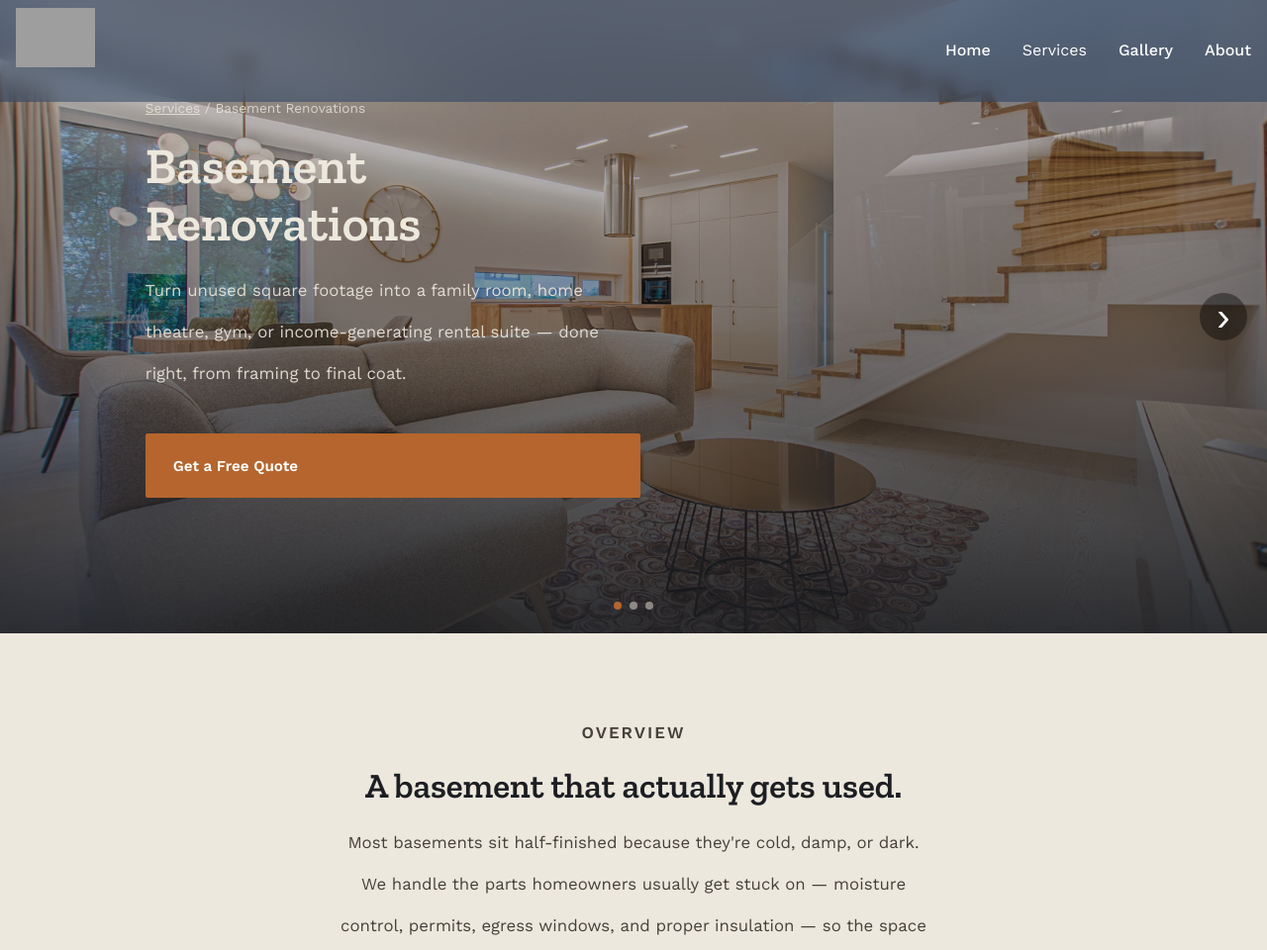
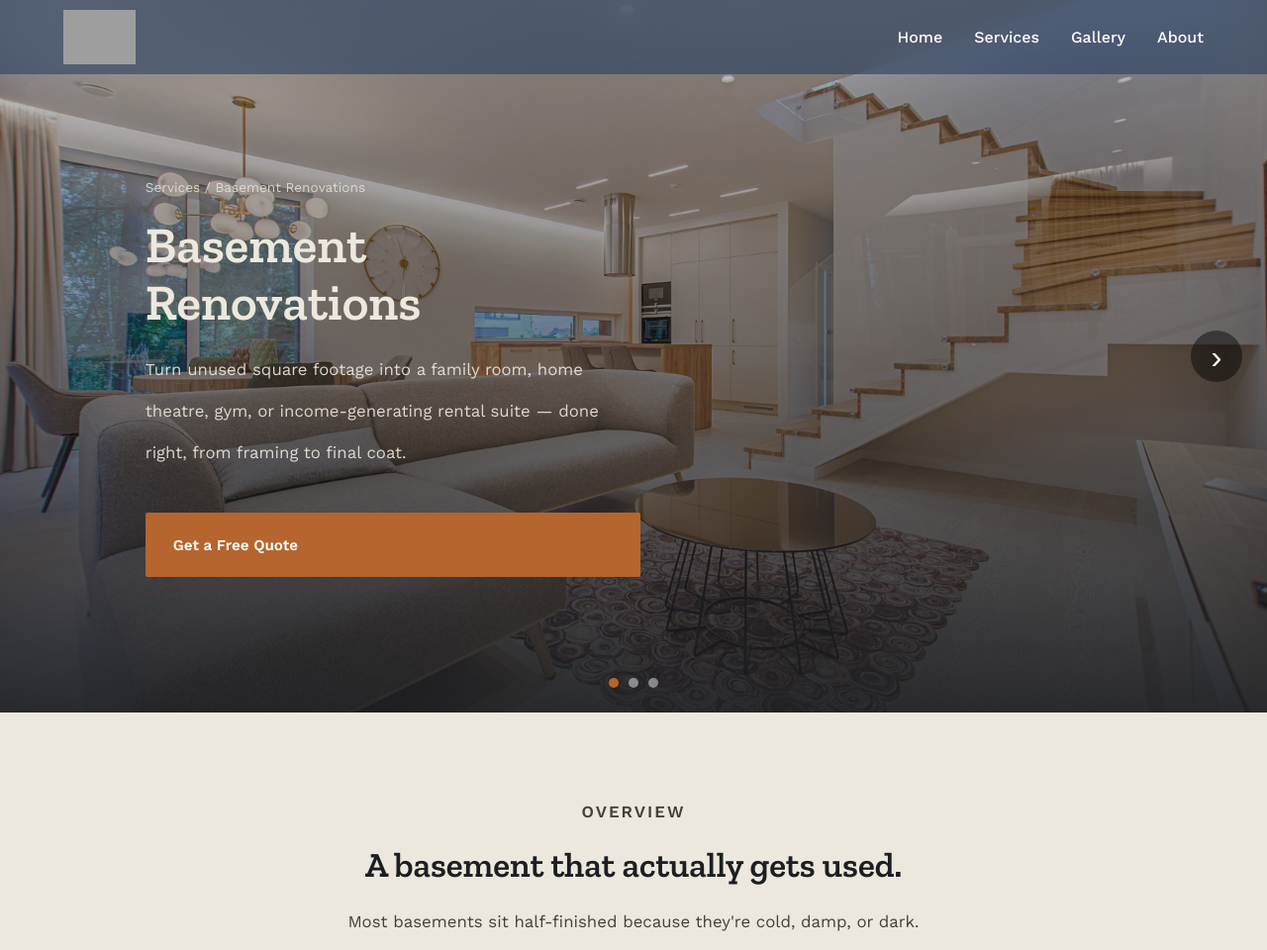
Before and after one commit to Nhasa3/RenoVision, a Django app: page /basement in a window 1280 px wide. Shown: the top 960 px of the page at 99% size. Run offline with Django 5.2, Linux system fonts and the light colour scheme; grey boxes are pictures that could not be loaded.

Commit message:
fixed the issue with routing on header and the affects that was comming from Gallary page style and home page

```diff
--- a/mysite/static/css/header.css
+++ b/mysite/static/css/header.css
@@ -1,112 +1,331 @@
+/* ==========================
+   HEADER
+========================== */
+
 .header {
+
     position: fixed;
-    top: 0;
-    left: 0;
-    right: 0;
 
-    display: flex;
-    justify-content: space-between;
-    align-items: center;
+    top:0;
+    left:0;
 
-    padding: 0.5rem 1rem;
-    box-sizing: border-box;
+    width:100%;
 
-    background: rgba(30, 58, 95, 0.5);
-    backdrop-filter: blur(10px);
+    height:75px;
 
-    z-index: 1000;
+    display:flex;
+    align-items:center;
+    justify-content:space-between;
+
+    padding:0 5vw;
+
+    background:rgba(30,58,95,.55);
+    backdrop-filter:blur(12px);
+
+    z-index:9999;
+
+    transition:transform .35s ease;
+
 }
 
-.logo {
-    font-size: 1.8rem;
-    font-weight: 700;
-    color: white;
-    text-decoration: none;
-    letter-spacing: 1px;
+
+.header.hide {
+
+    transform:translateY(-100%);
+
 }
 
-.header-logo {
-    height: 60px;
-    width: auto;
+
+.logo {
+
+    display:flex;
+    align-items:center;
+
 }
 
-.route {
-    display: flex;
-    gap: 2rem;
-    align-items: center;
+
+.header-logo {
+
+    height:55px;
+    width:auto;
+
 }
 
-.route a {
-    color: white;
-    text-decoration: none;
-    font-weight: 500;
-    transition: color 0.3s ease;
+
+/* ==========================
+   DESKTOP NAV
+========================== */
+
+.route {
+
+    display:flex;
+    align-items:center;
+
+    gap:2rem;
+
 }
 
-.route a:hover {
-    color: #f97316;
+
+.route a,
+.dropbtn {
+
+    color:white;
+
+    text-decoration:none;
+
+    font-family:inherit;
+
+    font-size:1rem;
+
+    font-weight:500;
+
 }
 
-/* Dropdown container */
-.dropdown {
-    position: relative;
+
+.dropbtn {
+
+    background:none;
+
+    border:none;
+
+    cursor:pointer;
+
+    padding:0;
+
 }
 
-/* Services button */
-.dropbtn {
-    background: none;
-    border: none;
-    color: white;
-    font-weight: 500;
-    font-size: inherit;
-    font-family: inherit;
-    cursor: pointer;
-    transition: color 0.3s ease;
-    padding: 0;
+
+/* ==========================
+   SERVICES DROPDOWN DESKTOP
+========================== */
+
+
+.dropdown {
+
+    position:relative;
+
 }
 
-.dropbtn:hover {
-    color: #f97316;
+
+.dropdown-content {
+
+    display:none;
+
+    position:absolute;
+
+    top:35px;
+
+    left:0;
+
+    min-width:230px;
+
+    background:rgba(28,30,34,.95);
+
+    backdrop-filter:blur(10px);
+
+    border-radius:5px;
+
+    overflow:hidden;
+
 }
 
-/* Hidden menu */
-.dropdown-content {
-    display: none;
-    position: absolute;
 
-    top: 100%;
-    left: 0;
+.dropdown-content a {
+
+    display:block;
+
+    padding:14px 18px;
+
+}
 
 
-    background: rgba(30, 58, 95, 0.5);
-    backdrop-filter: blur(10px);
+.dropdown-content a:hover {
 
-    border-radius: 8px;
-    overflow: hidden;
+    background:#B5652D;
 
-    box-shadow: 0 5px 15px rgba(0,0,0,0.25);
-    z-index: 2000;
-    margin-right: 100px;
 }
 
-/* Dropdown links */
-.dropdown-content a {
-    display: block;
-    padding: 12px 16px;
 
-    color: white;
-    text-decoration: none;
+.dropdown:hover .dropdown-content {
 
-    transition: background 0.3s ease,
-                color 0.3s ease;
+    display:block;
+
 }
 
-.dropdown-content a:hover {
-    background: rgba(249, 115, 22, 0.2);
-    color: #f97316;
+
+/* ==========================
+   HAMBURGER
+========================== */
+
+
+.menu-toggle {
+
+    display:none;
+
+    width:42px;
+
+    height:35px;
+
+    background:none;
+
+    border:none;
+
+    cursor:pointer;
+
 }
 
-/* Show menu on hover */
-.dropdown:hover .dropdown-content {
-    display: block;
+
+.menu-toggle span {
+
+    display:block;
+
+    height:3px;
+
+    width:30px;
+
+    background:white;
+
+    margin:6px auto;
+
 }
+
+
+
+/* ==========================
+   MOBILE
+========================== */
+
+
+@media(max-width:768px){
+
+
+    .header {
+
+        padding:0 20px;
+
+    }
+
+
+    .header-logo {
+
+        height:45px;
+
+    }
+
+
+    .menu-toggle {
+
+        display:block;
+
+        z-index:10001;
+
+    }
+
+
+
+    .route {
+
+
+        position:fixed;
+
+
+        top:75px;
+
+        right:-100%;
+
+
+        width:280px;
+
+        height:calc(100vh - 75px);
+
+
+        background:#1C1E22;
+
+
+        flex-direction:column;
+
+        align-items:flex-start;
+
+
+        padding:35px;
+
+
+        gap:25px;
+
+
+        transition:right .35s ease;
+
+
+    }
+
+
+
+    .route.active {
+
+        right:0;
+
+    }
+
+
+
+    .dropdown {
+
+        width:100%;
+
+    }
+
+
+
+    .dropdown-content {
+
+        position:static;
+
+        display:none;
+
+        background:none;
+
+        margin-top:15px;
+
+    }
+
+
+
+    .dropdown.active .dropdown-content {
+
+        display:block;
+
+    }
+
+
+    .dropdown-content a {
+
+        padding:10px;
+
+    }
+
+
+
+}
+
+
+
+/* SMALL PHONES */
+
+@media(max-width:400px){
+
+
+    .header {
+
+        padding:0 15px;
+
+    }
+
+
+    .header-logo {
+
+        height:40px;
+
+    }
+
+
+}
--- a/mysite/static/css/service.css
+++ b/mysite/static/css/service.css
@@ -52,61 +52,118 @@ h1, h2, h3 { font-family: 'Zilla Slab', serif; font-weight: 600; margin: 0; line
 .section-heading h2 { font-size: clamp(1.7rem, 3vw, 2.2rem); }
 .section-sub { color: #55504a; margin-top: 0.75rem; }
 
-/* ---------- Hero slideshow ---------- */
+/* ---------- Hero Slideshow ---------- */
+
 #slideshow {
     position: relative;
     width: 100%;
-    height: 640px;
+    min-height: 90vh;
+    max-height: 850px;
     overflow: hidden;
     color: var(--concrete);
 }
+
 #slideshow img {
+    position: absolute;
+    inset: 0;
     width: 100%;
     height: 100%;
     object-fit: cover;
-    display: block;
 }
+
 .slide-overlay {
     position: absolute;
     inset: 0;
-    background: linear-gradient(0deg, rgba(28,30,34,0.9) 0%, rgba(28,30,34,0.45) 50%, rgba(28,30,34,0.2) 100%);
+    background: linear-gradient(
+        0deg,
+        rgba(28,30,34,.92) 0%,
+        rgba(28,30,34,.55) 45%,
+        rgba(28,30,34,.25) 100%
+    );
 }
+
+.hero-content {
+    position: absolute;
+    left: clamp(20px,6vw,80px);
+    right: 20px;
+    bottom: clamp(40px,7vw,80px);
+
+    z-index: 2;
+    max-width: 700px;
+}
+
+.breadcrumb {
+    font-size: .85rem;
+    color: rgba(237,232,221,.8);
+    margin-bottom: .75rem;
+}
+
+.breadcrumb a {
+    color: inherit;
+    text-decoration: none;
+}
+
+.hero-content h1 {
+    font-size: clamp(2.2rem,5vw,3.8rem);
+    margin-bottom: 1rem;
+}
+
+.hero-sub {
+    max-width: 50ch;
+    font-size: clamp(.95rem,2vw,1.1rem);
+    color: rgba(237,232,221,.9);
+    margin-bottom: 1.75rem;
+}
+
 .next-arrow {
     position: absolute;
-    right: 20px;
+    right: 25px;
     top: 50%;
     transform: translateY(-50%);
-    width: 48px;
-    height: 48px;
+    width: 52px;
+    height: 52px;
+
     border: none;
     border-radius: 50%;
+
+    background: rgba(0,0,0,.45);
+    color: #fff;
+
+    font-size: 34px;
     cursor: pointer;
-    font-size: 40px;
-    line-height: 4px;
-    text-align: center;
-    background: rgba(0,0,0,0.4);
-    color: #fff;
-    z-index: 2;
-    transition: background 0.2s ease;
+    z-index: 5;
+
+    transition: .25s;
 }
-.next-arrow:hover { background: rgba(0,0,0,0.7); }
+
+.next-arrow:hover {
+    background: rgba(0,0,0,.75);
+}
+
 .slide-dots {
     position: absolute;
-    bottom: 24px;
+    bottom: 25px;
     left: 50%;
     transform: translateX(-50%);
+
     display: flex;
-    gap: 8px;
-    z-index: 2;
+    gap: 10px;
+
+    z-index: 5;
 }
+
 .dot {
-    width: 8px;
-    height: 8px;
+    width: 10px;
+    height: 10px;
     border-radius: 50%;
-    background: rgba(237,232,221,0.5);
+    background: rgba(255,255,255,.45);
     cursor: pointer;
+    transition: .25s;
 }
-.dot.active { background: var(--copper); }
+
+.dot.active {
+    background: var(--copper);
+}
 
 .hero-content {
     position: absolute;
--- a/mysite/template/partials/header.html
+++ b/mysite/template/partials/header.html
@@ -1,40 +1,124 @@
 {% load static %}
 
-<header>
-    <div class="header">
+{% load static %}
 
-        <!-- Logo -->
-        <div class="logo">
-            <img src="{% static 'resources:logo.jpg' %}" alt="RenoVision Logo" class="header-logo">
+<header class="header" id="header">
+
+    <a href="{% url 'web:index' %}" class="logo">
+        <img src="{% static 'resources:logo.png' %}" alt="RenoVision Logo" class="header-logo">
+    </a>
+
+
+    <button class="menu-toggle" id="menuToggle">
+        <span></span>
+        <span></span>
+        <span></span>
+    </button>
+
+
+    <nav class="route" id="navMenu">
+
+        <a href="{% url 'web:index' %}">
+            Home
+        </a>
+
+
+        <div class="dropdown">
+
+            <button class="dropbtn">
+                Services
+            </button>
+
+
+            <div class="dropdown-content">
+
+                <a href="{% url 'web:basement' %}">
+                    Basement Renovation
+                </a>
+
+                <a href="{% url 'web:kitchen' %}">
+                    Kitchen Renovation
+                </a>
+
+                <a href="{% url 'web:bathroom' %}">
+                    Bathroom Renovation
+                </a>
+
+                <a href="{% url 'web:tv' %}">
+                    TV Feature Wall
+                </a>
+
+                <a href="{% url 'web:interlock' %}">
+                    Interlock
+                </a>
+
+            </div>
+
         </div>
 
-        <!-- Navigation -->
-        <div class="route">
 
-            <a href="{% url 'web:index' %}" class="route">Home</a>
-
-            <!-- Services Dropdown -->
-            <div class="dropdown">
-                <div class="route" style="color: white;">Services</div>
-
-                <div class="dropdown-content">
-                    <a href="{% url 'web:basement' %}">Basement Renovation</a>
-                    <a href="{% url 'web:kitchen' %}">Kitchen Renovation</a>
-                    <a href="{% url 'web:bathroom' %}">Bathroom Renovation</a>
-                    <a href="{% url 'web:tv' %}">TV Feature Wall</a>
-                    <a href="{% url 'web:interlock' %}">Interlock</a>
-                </div>
-            </div>
-
-            <a href="{% url 'web:gallery' %}" class="route">Gallery</a>
-
-            <a href="{% url 'web:about' %}" class="route">About</a>
-
-        </div>
-    </div>
+        <a href="{% url 'web:gallery' %}">
+            Gallery
+        </a>
 
 
+        <a href="{% url 'web:about' %}">
+            About
+        </a>
+
+
+    </nav>
+
+</header>
 <script>
 
+const menu = document.getElementById("navMenu");
+const toggle = document.getElementById("menuToggle");
+const services = document.getElementById("servicesBtn");
+const header = document.getElementById("header");
+
+// Mobile menu
+toggle.addEventListener("click", () => {
+
+    menu.classList.toggle("active");
+
+    toggle.innerHTML =
+        menu.classList.contains("active")
+            ? "&times;"
+            : "☰";
+
+});
+
+// Mobile services dropdown
+services.addEventListener("click", function () {
+
+    if (window.innerWidth <= 768) {
+
+        this.parentElement.classList.toggle("active");
+
+    }
+
+});
+
+// Hide header when scrolling down
+let lastScroll = 0;
+
+window.addEventListener("scroll", () => {
+
+    const current = window.pageYOffset;
+
+    if (current > lastScroll && current > 80) {
+
+        header.classList.add("hide");
+
+    } else {
+
+        header.classList.remove("hide");
+
+    }
+
+    lastScroll = current;
+
+});
+
 </script>
-</header>
```
Also changed, not shown: other parts of mysite/static/css/service.css (+77 -4 lines), mysite/template/gallary/gallery.html (+50 -4 lines), mysite/template/homepage/index.html (line endings or trailing spaces).
